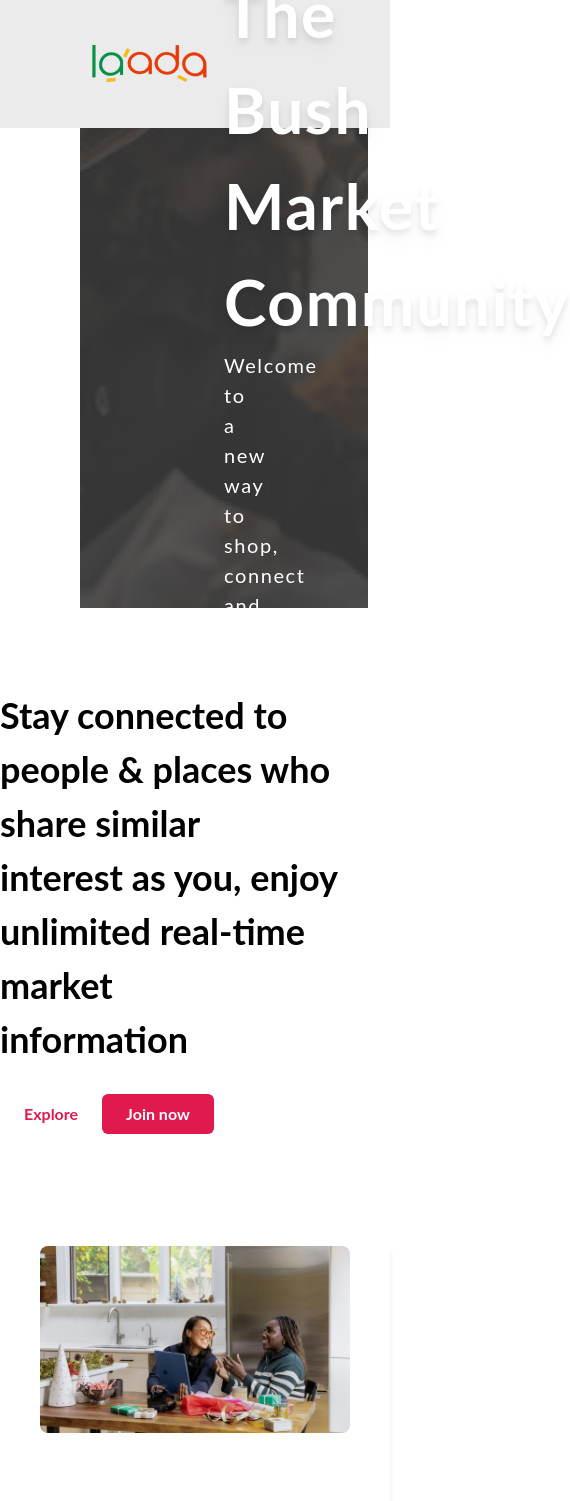
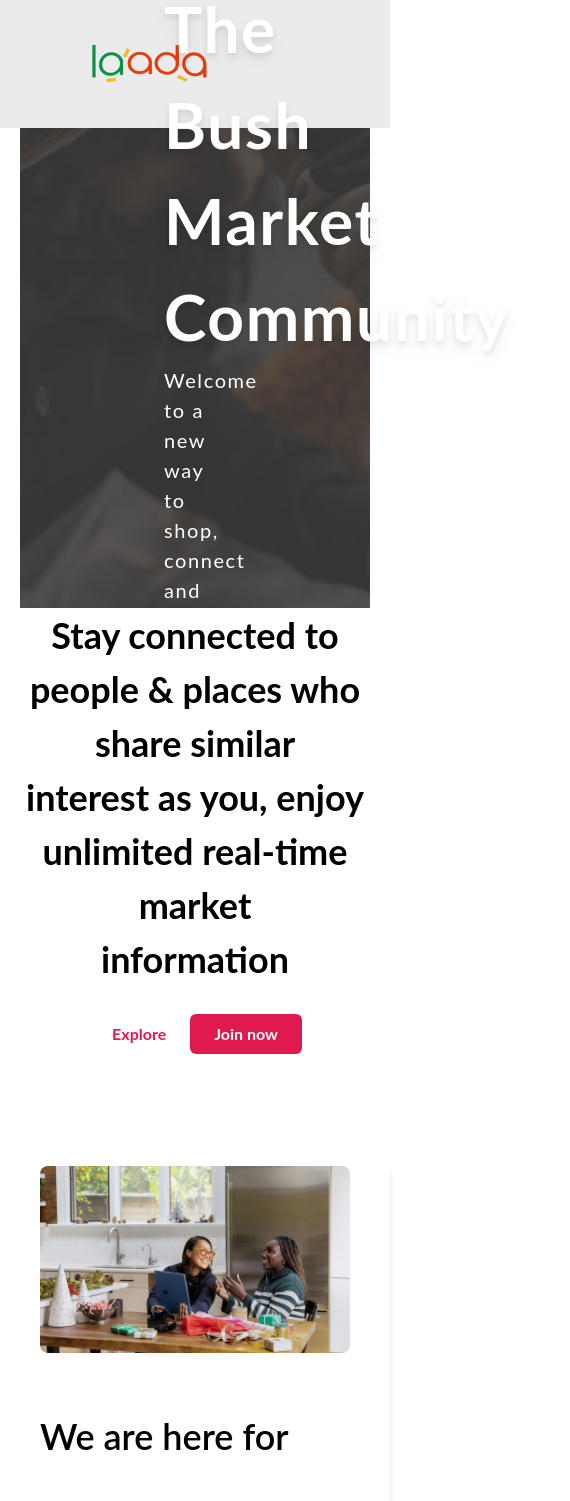
Before and after one commit to dettah/laada, a React (Vite) app: page /community in a window 390 px wide. Shown: the top 1501 px of the page, 570 px wide, since content can reach past the window. Built offline with nearby package versions, Linux system fonts and the light colour scheme.

Commit message:
responsiveness on community

```diff
--- a/src/Components/shared/NavComponents/NavComm.jsx
+++ b/src/Components/shared/NavComponents/NavComm.jsx
@@ -50,6 +50,12 @@ const NavComm = () => {
         <div className="absolute top-full left-0 mt-1 w-fit bg-[#EBEBEB] border border-gray-200 rounded-md shadow-lg z-10 flex flex-col ">
           {/* please enter and update dropdown content here */}
 
+          <Link to={"/community/"}>
+
+            <button className='border border-t-0 border-white text-[#E01A4F] p-4 text-xl hover:bg-white w-80'>
+              Community
+            </button>
+          </Link>
 
           <Link to={"/customer/"}>
 
--- a/src/pages/Community.jsx
+++ b/src/pages/Community.jsx
@@ -35,14 +35,14 @@ const Community = () => {
 
     return (
         <div>
-            <div className='m-20 mt-0'>
+            <div className='md:m-20 mx-5 mt-0'>
                 <div className='w-full  bg-cover flex flex-col px-36 justify-center h-[480px] bg-no-repeat text-left text-white tracking-widest' style={{ backgroundImage: `url(${community})` }}>
                     <h2 className='  text-[64px] font-bold drop-shadow-lg '>The Bush Market Community</h2>
 
                     <p className='text-[20px]'>Welcome to a new way to <br /> shop, connect and <br /> experience digital age <br /> with La’ada.</p>
                 </div>
             </div>
-            <div>
+            <div className='text-center'>
                 <h3 className='text-4xl font-bold mb-7 leading-[1.5] '>Stay connected to people & places who share similar <br /> interest as you, enjoy unlimited real-time market <br /> information </h3>
                 <div>
                     <button className='text-[#e01a4f] rounded-[6px] px-6 py-[8px] font-bold hover:scale-110 transition-transform duration-300 ease-in-out'>
```
